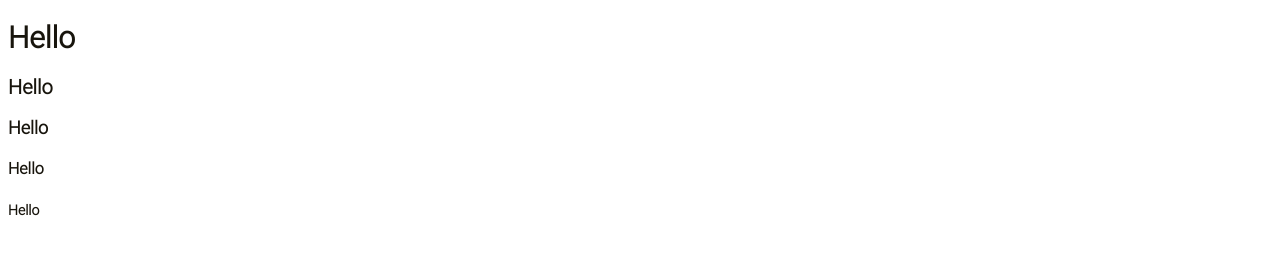
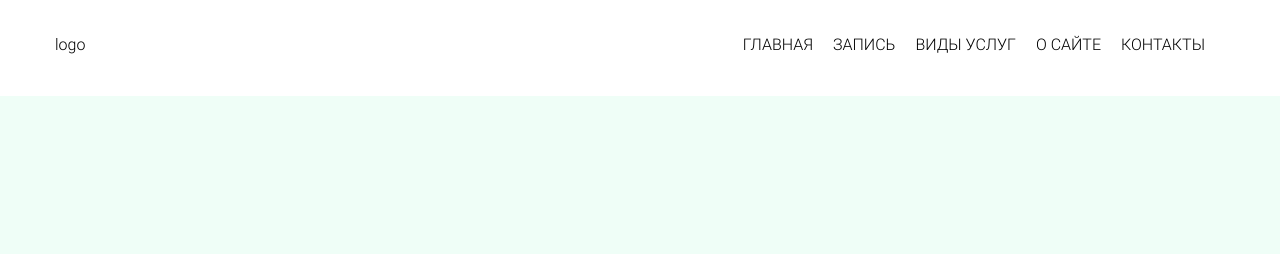
Before and after one commit to ssvStyle/Salon-HTML-coding, a website: page prod/index.html in a window 1280 px wide. Drawn offline with Linux system fonts and the light colour scheme.

Commit message:
add head nav bar

```diff
--- a/prod/index.html
+++ b/prod/index.html
@@ -7,12 +7,38 @@
 </head>
 <body>
 
-<h1>Hello</h1>
-<h2>Hello</h2>
-<h3>Hello</h3>
-<h4>Hello</h4>
-<h5>Hello</h5>
+<div class="container">
+    <header>
+        <div class="wrapper">
+            <nav class="header_nav">
+                <div class="container">
+                    <div class="header_nav-logo">
+                        logo
+                    </div>
+                    <div class="header_menu">
+                        <div class="header_menu-element">
+                            Главная
+                        </div>
+                        <div class="header_menu-element">
+                            Запись
+                        </div>
+                        <div class="header_menu-element">
+                            Виды услуг
+                        </div>
+                        <div class="header_menu-element">
+                            О сайте
+                        </div>
+                        <div class="header_menu-element">
+                            Контакты
+                        </div>
+                    </div>
+                </div>
+            </nav>
+        </div>
+        <section class="header_slider">
 
-
+        </section>
+    </header>
+</div>
 </body>
 </html>
--- a/src/scss/_body.scss
+++ b/src/scss/_body.scss
@@ -1,5 +1,6 @@
 body {
-  font-family: Roboto;
+  font-family: Roboto-Light;
+  background: $bgColor;
 }
 
 h1, h2, h3, h4, h5 {
--- /dev/null
+++ b/src/scss/_mixins.scss
@@ -0,0 +1,6 @@
+@mixin dFlexDir($display: 'flex', $flexDir: 'row') {
+
+  display: $display;
+  flex-direction: $flexDir;
+
+}
--- a/src/scss/fonts/_font.scss
+++ b/src/scss/fonts/_font.scss
@@ -1,4 +1,4 @@
 @font-face {
-  font-family: 'Roboto';
+  font-family: 'Roboto-Light';
   src : url('../fonts/Roboto/Roboto-Light.ttf')
 }
--- /dev/null
+++ b/src/scss/header/_header_nav.scss
@@ -0,0 +1,35 @@
+.wrapper{
+  position: relative;
+  padding-top: 96px;
+}
+
+.header_nav {
+  position: fixed;
+  top: 0;
+  left: 0;
+  width: 100%;
+  height: 96px;
+  padding: 20px 0;
+  box-sizing: border-box;
+  background: #fff;
+  &-logo{
+    padding: 15px 0;
+  }
+  & .container {
+    @include dFlexDir();
+    justify-content: space-between;
+    width: 1170px;
+    margin: 0 auto;
+  }
+}
+
+.header_menu {
+  @include dFlexDir();
+  &-element {
+    padding: 15px 0;
+    text-decoration: none;
+    font-weight: 500;
+    text-transform: uppercase;
+    margin-right: 20px;
+  }
+}
--- a/src/scss/style.scss
+++ b/src/scss/style.scss
@@ -1,4 +1,7 @@
 @import
   'var',
+  'mixins',
   'fonts/font',
-  'body';
+  'body',
+  'header/header_nav',
+  'header/header_slider';
```
Also changed, not shown: prod/header/header_menu.html (added, +26 -0 lines), prod/header/header_slider.html (added, +3 -0 lines), src/templates/header/header_menu.html (added, +26 -0 lines), src/templates/header/header_slider.html (added, +3 -0 lines), src/templates/index.html (+6 -0 lines), prod/css/style.css, src/scss/header/_header_slider.scss (added).
